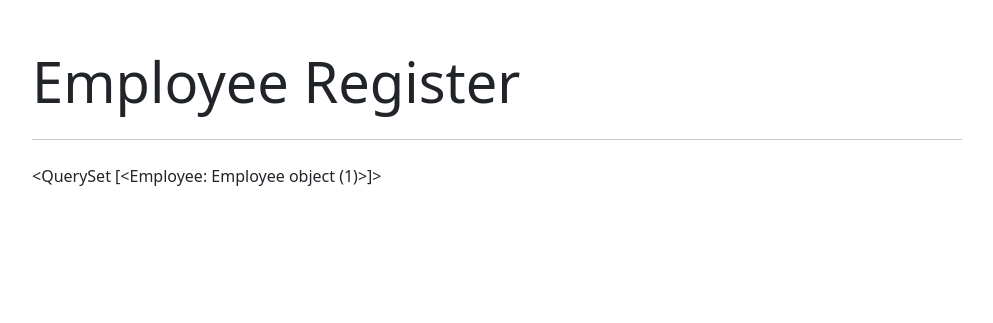
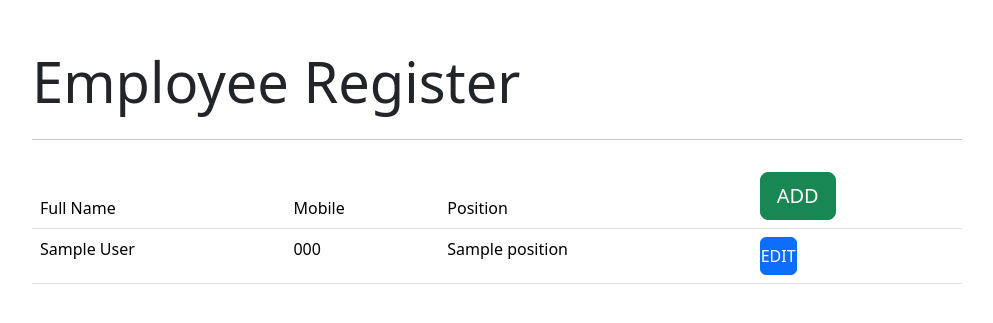
Before and after one commit to hrithwikssukumar/CRUD--Django, a Django app: template Employee_Project/templates/employeelist.html in a window 1280 px wide. Shown: the top 323 px of the page, without its empty margins (143-1136 px from the left). Run offline with Django 5.2, Linux system fonts and the light colour scheme; tables that the repository leaves empty hold one stand-in row (values such as "Sample post"); the template is opened without the code that fills it: values that come from a table or form of the project are taken from there, most other values are stand-ins (such as "Sample title", 1, 10 or a date in 2020).

Commit message:
updated commit

```diff
--- a/Employee_Project/Employee_Project/urls.py
+++ b/Employee_Project/Employee_Project/urls.py
@@ -19,5 +19,6 @@ from django.urls import path,include
 
 urlpatterns = [
     path('admin/', admin.site.urls),
-    path('',include('Employee_Register.urls'))
+    path('',include('Employee_Register.urls')),
+
 ]
--- a/Employee_Project/Employee_Register/urls.py
+++ b/Employee_Project/Employee_Register/urls.py
@@ -3,6 +3,6 @@ from django.urls import path
 from .import views
 
 urlpatterns = [
-    path('employee/',views.employee_list,name='employeelist'),
+    path('employeelist/',views.employee_list,name='employeelist'),
     path('employeeform/',views.employee_form,name='employeeform')
 ]
--- a/Employee_Project/Employee_Register/views.py
+++ b/Employee_Project/Employee_Register/views.py
@@ -16,4 +16,3 @@ def employee_form(request):
         if form.is_valid():
             form.save()
             return redirect('employeelist')
-    return render(request, 'employeeform.html', {'form': form})
--- a/Employee_Project/templates/employeelist.html
+++ b/Employee_Project/templates/employeelist.html
@@ -2,5 +2,30 @@
 
 
 {% block content%}
-{{ employee_list }}
+
+<table class = 'table table-border less'>
+<thead class = 'border-button font-weight-bold'>
+    <tr>
+        <td>Full Name</td>
+        <td>Mobile</td>
+        <td>Position</td>
+        <td>
+            <a href ='' class ='btn btn-success btn-block btn-lg'>ADD</a>
+        </td>
+    </tr>
+</thead>
+<tbody>
+    {% for employee in employeelist %}
+    <tr>
+        <td>{{employee.full_name}}</td>
+        <td>{{employee.mobile}}</td>
+        <td>{{employee.position}}</td>
+        <td>
+            <a href ='' class ='btn btn-primary px-0'>EDIT</a>
+        </td>
+    </tr>
+    {% endfor %}
+</tbody>
+</table>
+
 {% endblock %}
```
